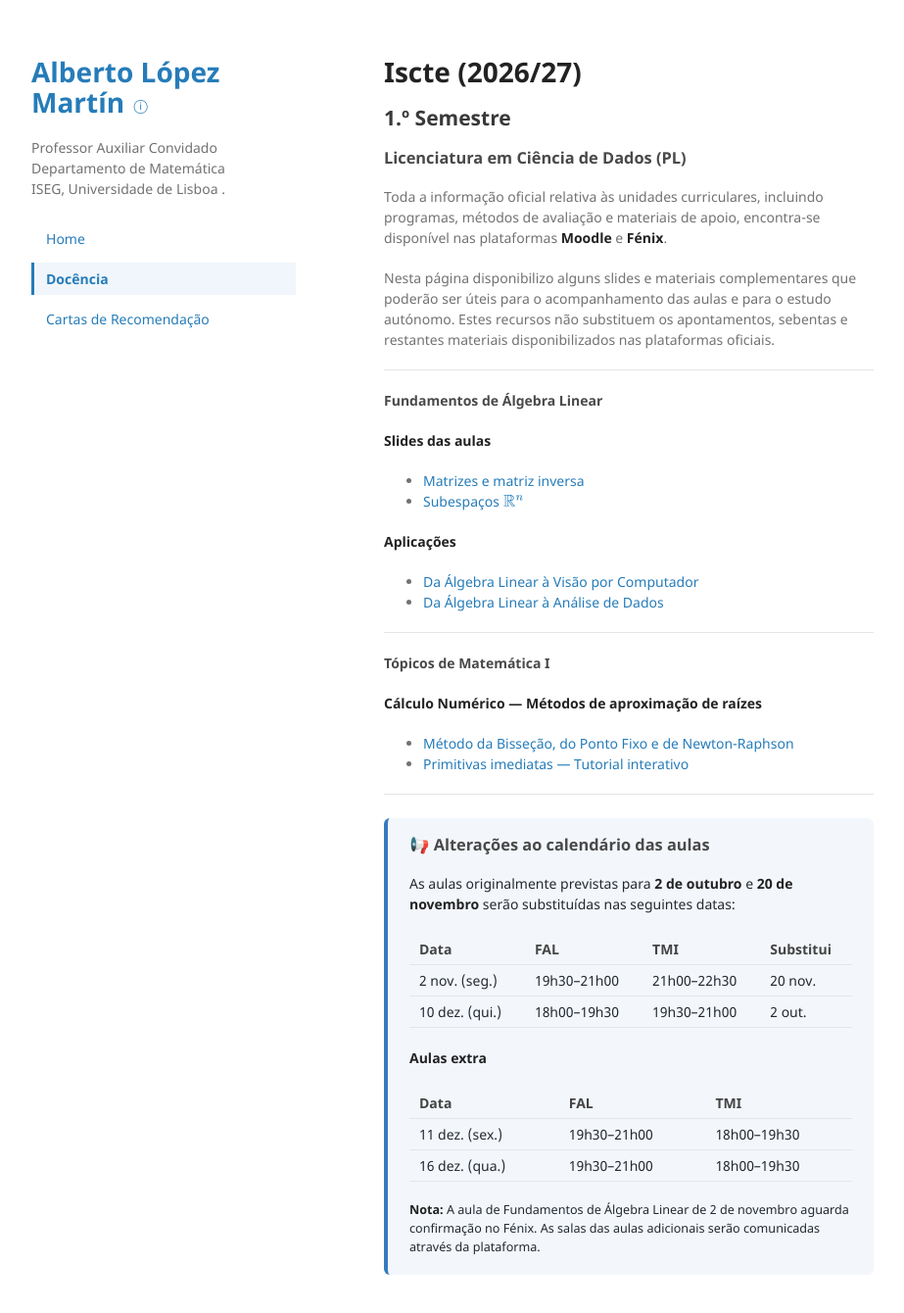
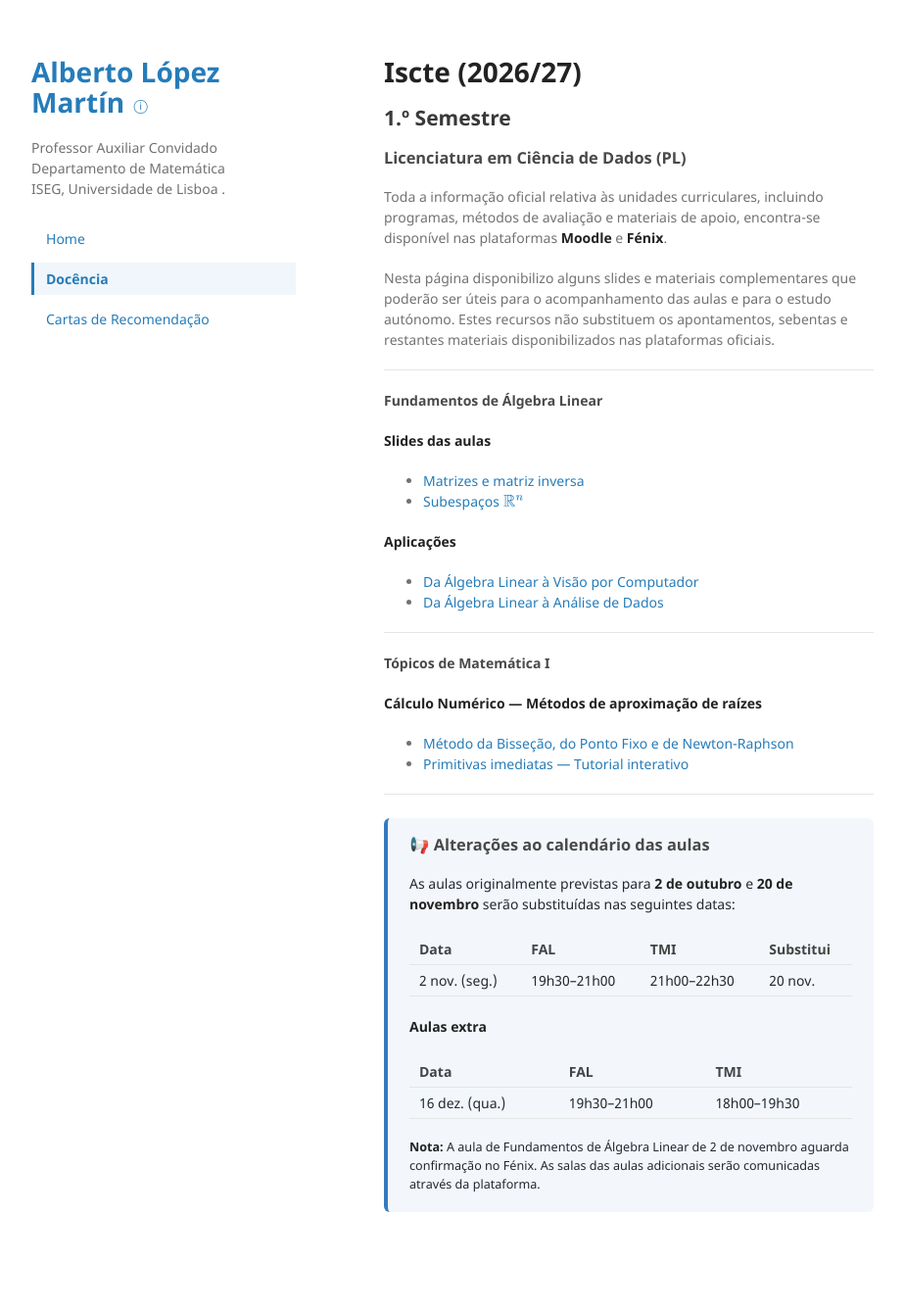
Before and after one commit to alopzmartin/alopzmartin.github.io, a Jekyll site: the page built from teaching/index.md, in a window 1280 px wide and 1375 px high. Shown: the top 1340 px of the window at 98% size, without its empty margins (178-1101 px from the left). Built offline with Jekyll 4.4.1, drawn with Linux system fonts in a browser that asks for light colours.

Commit message:
Update index.md

```diff
--- a/teaching/index.md
+++ b/teaching/index.md
@@ -51,7 +51,7 @@ Nesta página disponibilizo alguns slides e materiais complementares que poderã
 </thead>
 <tbody>
 <tr><td>2 nov. (seg.)</td><td>19h30–21h00</td><td>21h00–22h30</td><td>20 nov.</td></tr>
-<tr><td>10 dez. (qui.)</td><td>18h00–19h30</td><td>19h30–21h00</td><td>2 out.</td></tr>
+<!--<tr><td>10 dez. (qui.)</td><td>18h00–19h30</td><td>19h30–21h00</td><td>2 out.</td></tr>-->
 </tbody>
 </table>
 
@@ -62,7 +62,7 @@ Nesta página disponibilizo alguns slides e materiais complementares que poderã
 <tr><th>Data</th><th>FAL</th><th>TMI</th></tr>
 </thead>
 <tbody>
-<tr><td>11 dez. (sex.)</td><td>19h30–21h00</td><td>18h00–19h30</td></tr>
+<!--<tr><td>11 dez. (sex.)</td><td>19h30–21h00</td><td>18h00–19h30</td></tr>-->
 <tr><td>16 dez. (qua.)</td><td>19h30–21h00</td><td>18h00–19h30</td></tr>
 </tbody>
 </table>
```
